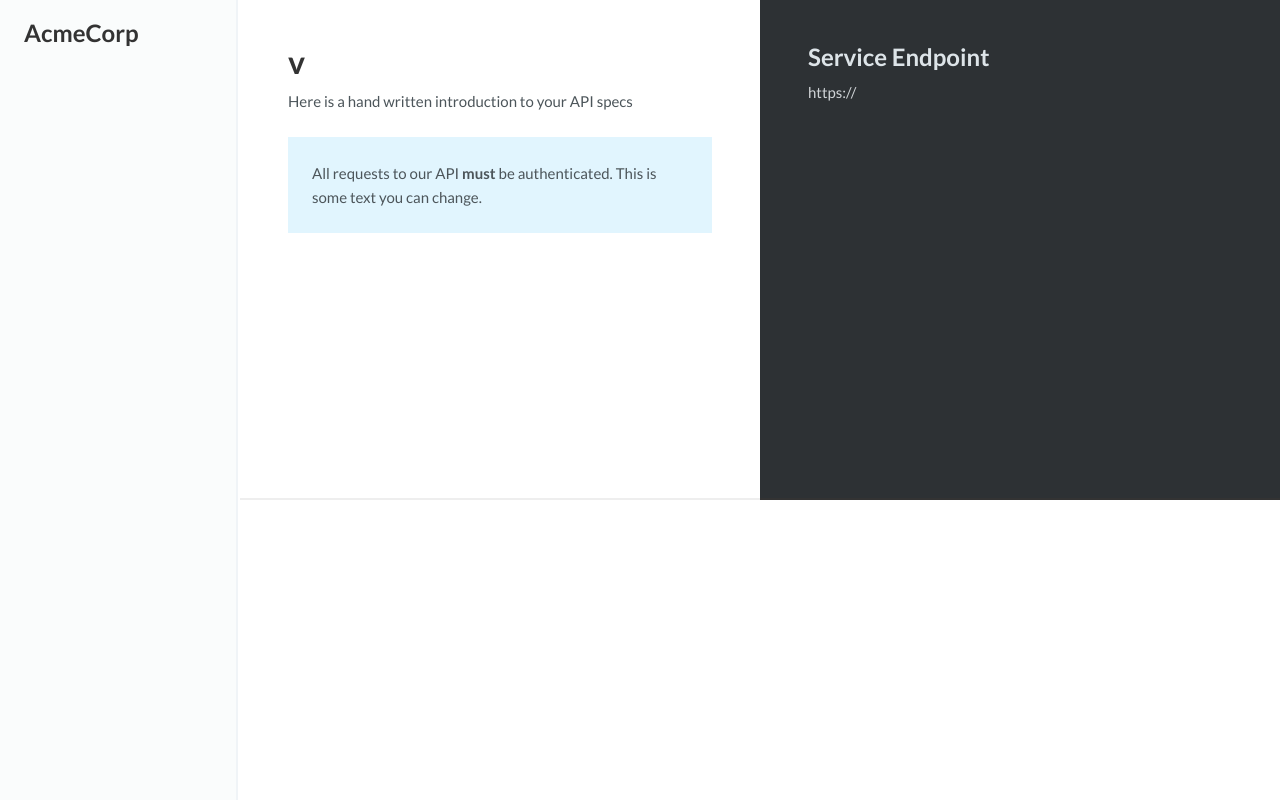
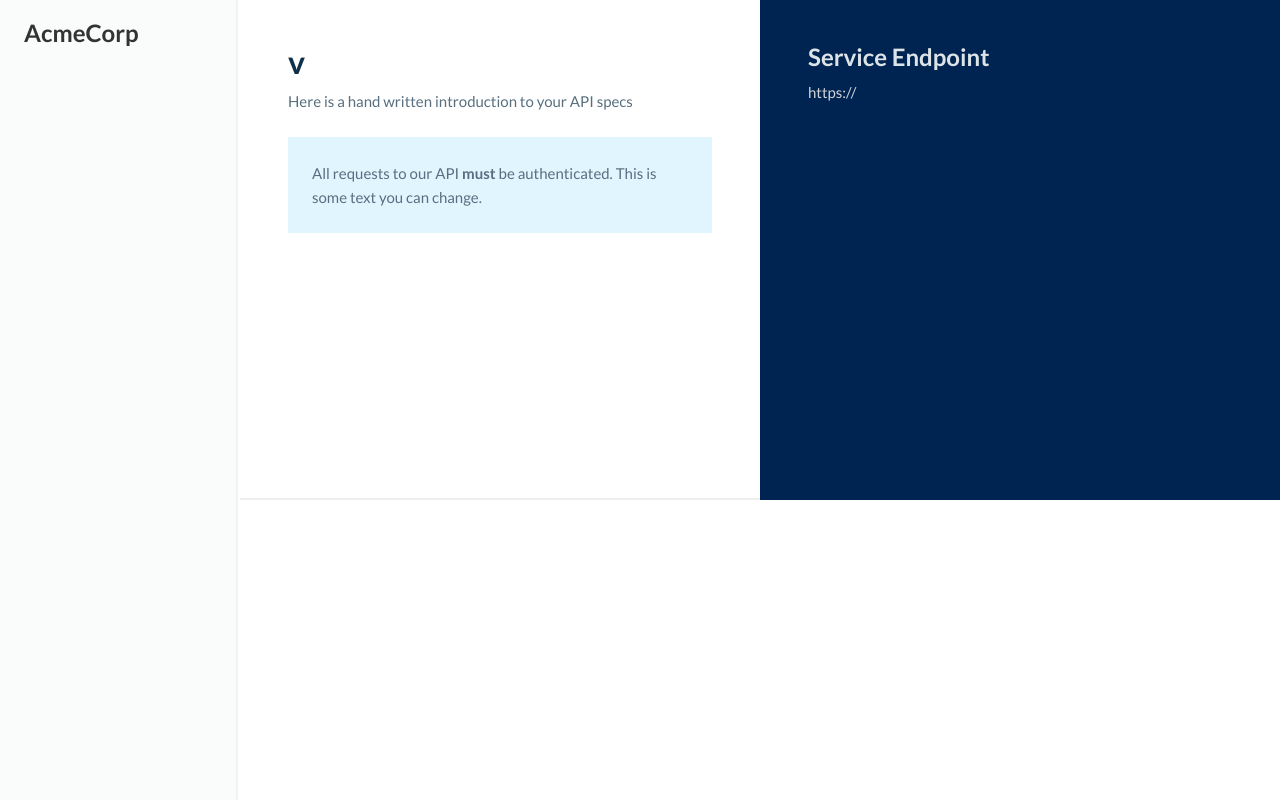
Before and after one commit to owainlewis/apidoc, a Flask app: template templates/spec.html in a window 1280 px wide. Run offline with Flask 2, Linux system fonts and the light colour scheme; the template is opened without the code that fills it, so the values that code supplies are empty; some libraries are stand-ins or nearby versions.

Commit message:
ui tweaks

```diff
--- a/static/stylesheets/style.css
+++ b/static/stylesheets/style.css
@@ -1,6 +1,6 @@
 body {
     font-size: 15px;
-    color: #4c555a;
+    color: #576f7f;
     font-family: 'Lato', Helvetica, sans-serif;
     line-height: 1.6;
 }
@@ -25,7 +25,7 @@ h1 { font-size: 32px; }
 h2 { font-size: 24px; }
 h3 { font-size: 18px; }
 
-h1, h2, h3, h4 { color: #333; font-weight: bold; }
+h1, h2, h3, h4 { color: #0e304b; font-weight: bold; }
 
 pre, code { font-size: 14px; }
 
@@ -92,9 +92,9 @@ img { max-width: 100%; }
 
 .right {
     flex: 0 0 50%;
-    background: #2d3134;
+    background: #002451;
     color: #d0d4d7;
-    border-bottom: 2px solid #333;
+    border-bottom: 2px solid #002451;
 }
 
 .right h1, .right h2, .right h3, .right h4 { color: #dde4e8; }
@@ -109,7 +109,7 @@ img { max-width: 100%; }
     border: 2px solid #ddd;
 }
 
-pre { background: #1d1f21; color: white; border: 1px solid rgba(100,100,100,0.5); }
+pre { background: #002451; color: white; border: 1px solid rgba(100,100,100,0.5); }
 
 .notice {
   background: #E1F5FE;
--- a/templates/layout.html
+++ b/templates/layout.html
@@ -5,7 +5,7 @@
     <title>My API Docs</title>
     <meta name="description" content="">
     <link rel="stylesheet"
-          href="//cdnjs.cloudflare.com/ajax/libs/highlight.js/9.0.0/styles/tomorrow-night.min.css">
+          href="//cdnjs.cloudflare.com/ajax/libs/highlight.js/9.0.0/styles/tomorrow-night-blue.min.css">
     <script src="//cdn.jsdelivr.net/highlight.js/9.0.0/highlight.min.js"></script>
     <script>hljs.initHighlightingOnLoad();</script>
     <link href='https://fonts.googleapis.com/css?family=Lato:400,700'
```
